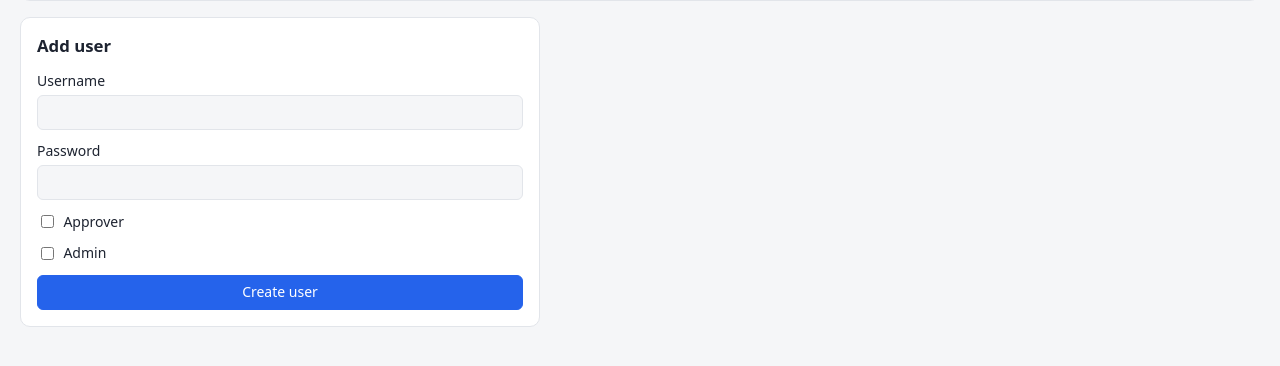
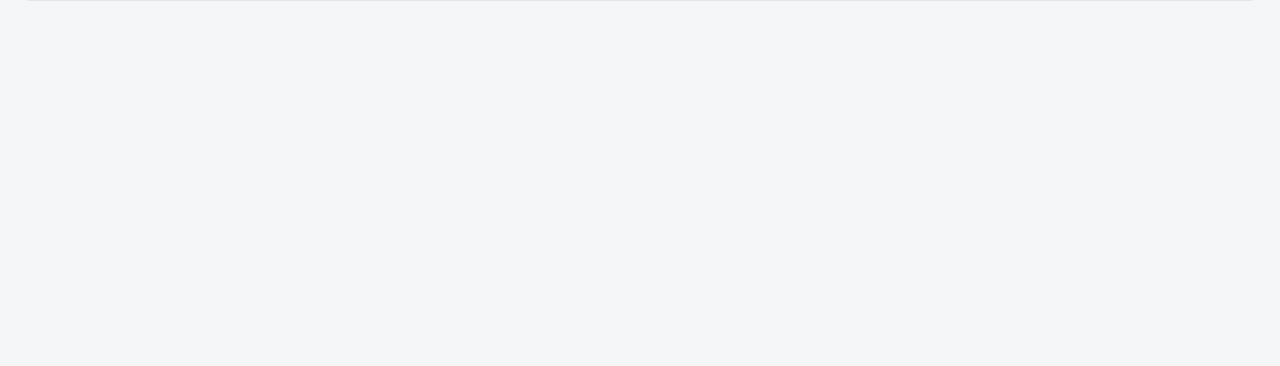
Before and after one commit to pycorn0729/wallet-monitor, a FastAPI app: template app/templates/users.html in a window 1280 px wide. Shown: the part 169-535 px from the top of the page. Run offline with FastAPI, Linux system fonts and the light colour scheme; the template is opened without the code that fills it, so the values that code supplies are empty.

Commit message:
Refactor user creation and wallet filtering; remove unnecessary options and streamline code

```diff
--- a/app/routes/transfers.py
+++ b/app/routes/transfers.py
@@ -59,8 +59,6 @@ def transfer_list(
     if wallet.isdigit():
         w = db.get(Wallet, int(wallet))
         addresses = [w.address] if w else []
-    elif owner == "me":
-        addresses = list(db.scalars(select(Wallet.address).where(Wallet.owner_id == user.id)))
     elif owner.isdigit():
         addresses = list(db.scalars(select(Wallet.address).where(Wallet.owner_id == int(owner))))
     if address.strip():
--- a/app/routes/wallets.py
+++ b/app/routes/wallets.py
@@ -45,9 +45,7 @@ def wallet_list(
 ):
     total_expr = Wallet.free_rao + Wallet.staked_rao
     query = select(Wallet)
-    if owner == "me":
-        query = query.where(Wallet.owner_id == user.id)
-    elif owner.isdigit():
+    if owner.isdigit():
         query = query.where(Wallet.owner_id == int(owner))
     lo, hi = _parse_float(min_balance), _parse_float(max_balance)
     if lo is not None:
--- a/app/templates/transfers.html
+++ b/app/templates/transfers.html
@@ -17,7 +17,6 @@
     </select></label>
   <label>Owner
     <select name="owner"><option value="">Anyone</option>
-      <option value="me" {{ 'selected' if filters.owner == 'me' }}>My wallets</option>
       {% for u in users %}<option value="{{ u.id }}" {{ 'selected' if filters.owner == u.id|string }}>{{ u.username }}</option>{% endfor %}
     </select></label>
   <label>Wallet
--- a/app/templates/users.html
+++ b/app/templates/users.html
@@ -49,15 +49,4 @@
   </tbody>
 </table>
 </div>
-
-<div class="card narrow">
-  <h2>Add user</h2>
-  <form method="post" action="/users" class="stack">
-    <label>Username <input name="username" required maxlength="64"></label>
-    <label>Password <input name="password" type="password" minlength="8" required autocomplete="new-password"></label>
-    <label class="check"><input type="checkbox" name="is_approver" value="true"> Approver</label>
-    <label class="check"><input type="checkbox" name="is_admin" value="true"> Admin</label>
-    <button class="primary">Create user</button>
-  </form>
-</div>
 {% endblock %}
--- a/app/templates/wallets.html
+++ b/app/templates/wallets.html
@@ -8,7 +8,6 @@
   <label>Owner
     <select name="owner">
       <option value="">All users</option>
-      <option value="me" {{ 'selected' if filters.owner == 'me' }}>Mine</option>
       {% for u in users %}<option value="{{ u.id }}" {{ 'selected' if filters.owner == u.id|string }}>{{ u.username }}</option>{% endfor %}
     </select></label>
   <label>Total balance &gt;
```
Also changed, not shown: app/routes/users.py (+0 -22 lines), README.md, 2 other files.
